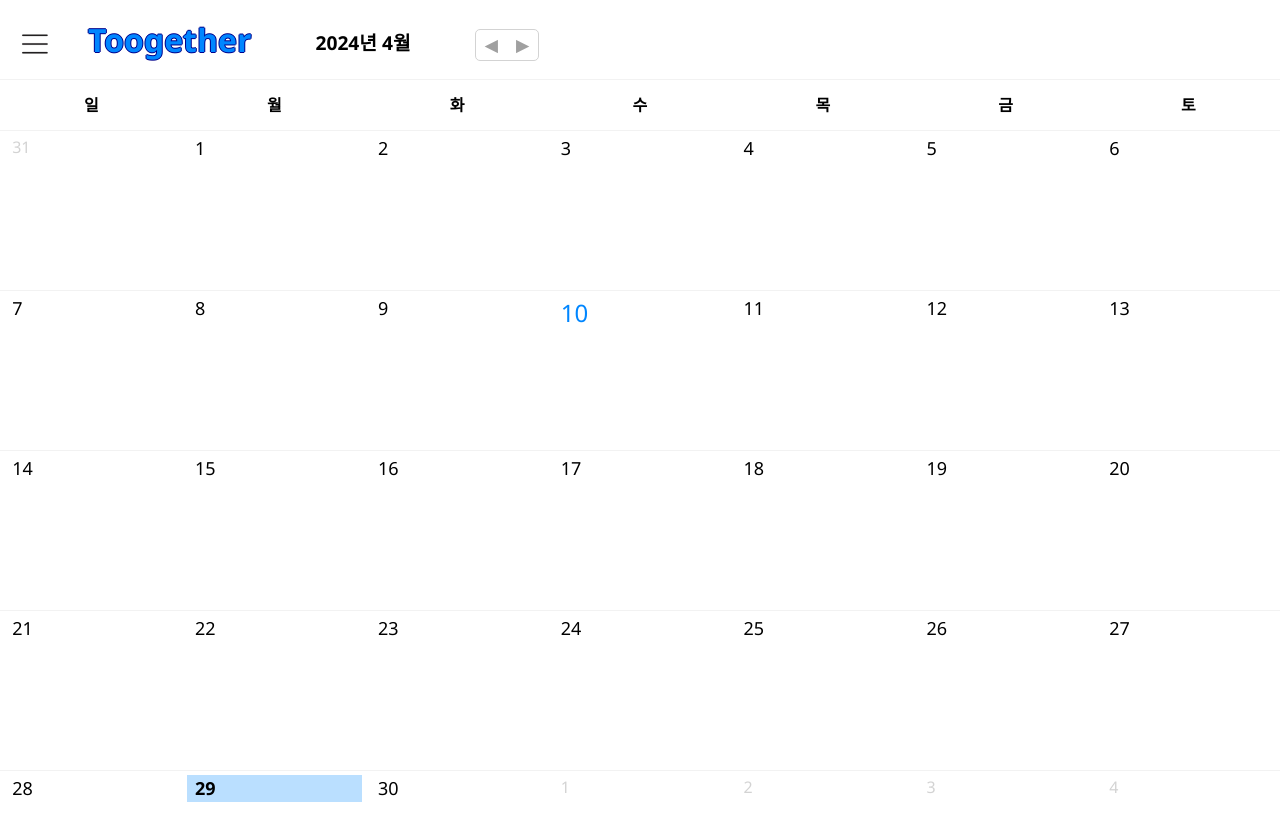
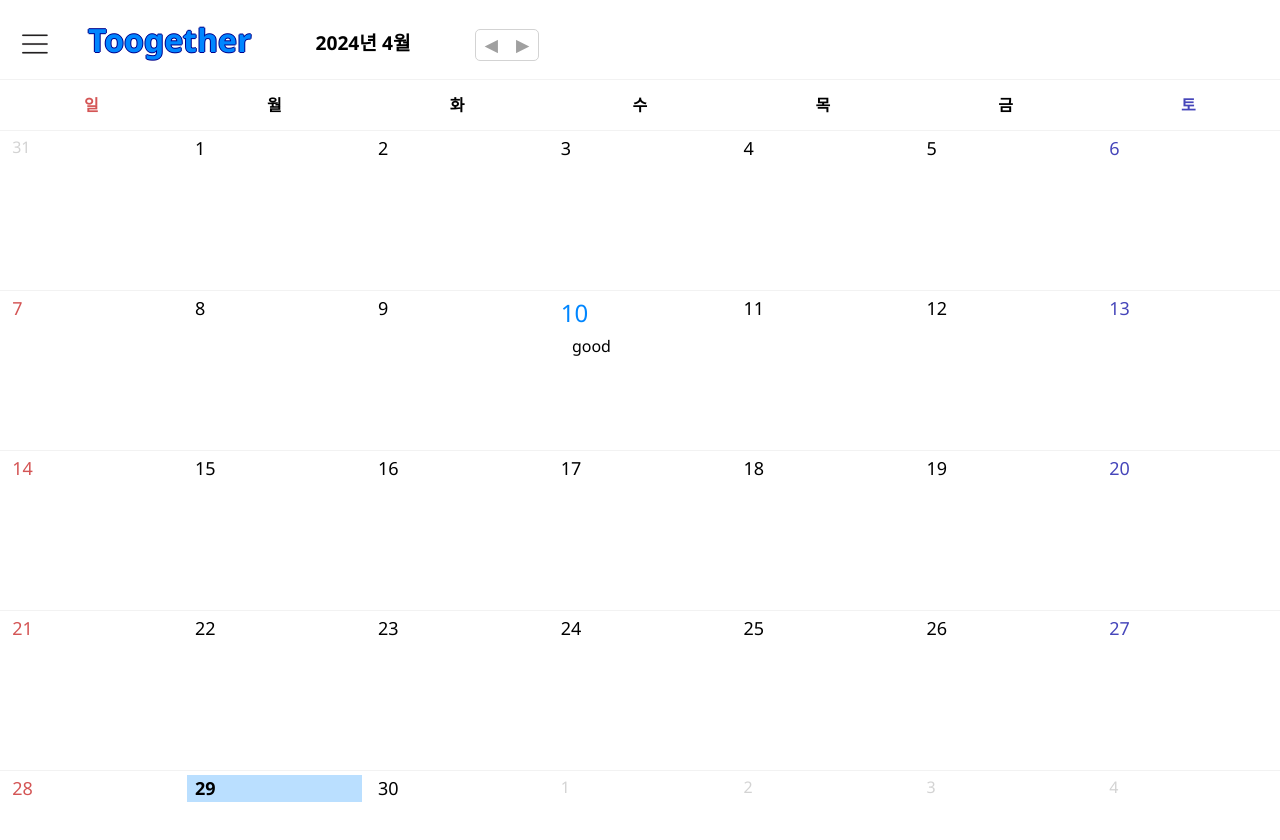
Before and after one commit to skdddfhg123/together, a React (Create React App) app in the folder web/: page /main in a window 1280 px wide. Both pictures are taken after a click on the element "10". Shown: the top 840 px of the page. Built offline with nearby package versions, Linux system fonts and the light colour scheme.

Commit message:
Web - calendar 일정 등록 기능 구현

```diff
--- /dev/null
+++ b/web/src/common/components/Canlendar/CalSchedule.tsx
@@ -0,0 +1,18 @@
+import React, { useState } from 'react';
+// import Schedule from './Schedule';
+
+interface scheduleProps {
+  day: Date;
+  schedule: any[];
+}
+
+export default function CalSchedule({ schedule, day }: scheduleProps) {
+  // const [story, setStory] = useState<any[]>([<Schedule key={0} />]);
+
+  // const addStory = () => {
+  //   setStory(story.concat(<Schedule key={story.length} />));
+  // };
+
+  const Day: Date = day;
+  return <div>{schedule.slice(0, 4)}</div>;
+}
--- a/web/src/common/components/Canlendar/CanlendarList.tsx
+++ b/web/src/common/components/Canlendar/CanlendarList.tsx
@@ -1,10 +1,6 @@
 import React from 'react';
 
-interface CalendarListProps {
-  isOpen: boolean;
-}
-
-export default function CanlendarList({ isOpen }: CalendarListProps) {
+export default function CanlendarList() {
   return (
     <section>
       <h1>Hello Calendar !!!</h1>
--- /dev/null
+++ b/web/src/common/components/Canlendar/Schedule.tsx
@@ -0,0 +1,5 @@
+import React from 'react';
+
+export default function Schedule() {
+  return <div>good</div>;
+}
--- a/web/src/common/styles/calendar.css
+++ b/web/src/common/styles/calendar.css
@@ -53,21 +53,28 @@ td {
   cursor: pointer;
 }
 
-#today {
+.day {
+  font-size: large;
+}
+
+th.day-0, .day-0 .day { /* 일요일 */
+  color: rgb(212, 85, 85);
+}
+
+th.day-6, .day-6 .day { /* 토요일 */
+  color: rgb(70, 70, 186);
+}
+
+.today .day {
   background-color: #badfff;
   font-weight: bold;
-}
-
-.day {
-  font-size: large;
 }
 
 .choiceDay .day {
   color: #0086FF;
   font-size: x-large;
-
 }
 
-td.choiceDay #today {
+.choiceDay.today .day { /* choiceDay와 today 클래스가 같은 요소에 적용될 때 */
   color: white;
 }
--- a/web/src/common/styles/global.css
+++ b/web/src/common/styles/global.css
@@ -35,7 +35,7 @@ h2 {
     height: 3rem;
 
     padding-left: 1rem;
-    margin-bottom: 3rem;
+    /* margin-bottom: 3rem; */
     border: 1px solid lightgray;
     border-radius: 5px;
   }
--- a/web/src/pages/Calendar/calendar.tsx
+++ b/web/src/pages/Calendar/calendar.tsx
@@ -1,5 +1,7 @@
-import React from 'react';
+import React, { useState } from 'react';
 
+import CalSchedule from '@components/Canlendar/CalSchedule';
+import Schedule from '@components/Canlendar/Schedule';
 import { useSetDay } from '@store/index';
 import '@styles/calendar.css';
 
@@ -19,15 +21,9 @@ export default function CalendarPage({
     selectedDay: state.selectedDay,
     setSelectedDay: state.setSelectedDay,
   }));
-
-  const onClickDay = (day: Date) => {
-    if (isSameDay(day, selectedDay)) {
-      setSelectedDay(null);
-    } else {
-      setSelectedDay(day);
-      console.log(`SELECTED DAY : ${day}`);
-    }
-  };
+  const [schedule, setSchedule] = useState<{ [key: string]: JSX.Element[] }>(
+    {},
+  );
 
   const today = new Date();
   today.setHours(0, 0, 0, 0);
@@ -41,6 +37,28 @@ export default function CalendarPage({
       return true;
     }
     return false;
+  };
+
+  const onClickDay = (day: Date) => {
+    if (isSameDay(day, selectedDay)) {
+      setSelectedDay(null);
+    } else {
+      const dayKey = day.toISOString().split('T')[0]; // 날짜를 YYYY-MM-DD 형식으로 키 생성
+      setSelectedDay(day);
+      addSchedule(dayKey);
+      console.log(`SELECTED DAY : ${day}`);
+    }
+  };
+
+  const addSchedule = (dayKey: string) => {
+    const newSchedule = (
+      <Schedule key={dayKey + (schedule[dayKey]?.length || 0)} />
+    );
+    const updatedSchedules = {
+      ...schedule,
+      [dayKey]: [...(schedule[dayKey] || []), newSchedule],
+    };
+    setSchedule(updatedSchedules);
   };
 
   const buildCalendarDays = () => {
@@ -101,11 +119,14 @@ export default function CalendarPage({
 
   const buildCalendarTag = (calendarDays: Date[]) => {
     return calendarDays.map((day: Date, i: number) => {
-      const isToday = isSameDay(day, today);
+      const dayKey = day.toISOString().split('T')[0];
+      const daySchedules = schedule[dayKey] || [];
+
       if (day.getMonth() < currentMonth.getMonth()) {
         return (
           <td key={i} className="prevMonthDay">
             <div>{isPrevMonth ? day.getDate() : ''}</div>
+            <CalSchedule schedule={daySchedules} day={day} />
           </td>
         );
       }
@@ -113,23 +134,21 @@ export default function CalendarPage({
         return (
           <td key={i} className="nextMonthDay">
             <div>{isNextMonth ? day.getDate() : ''}</div>
+            <CalSchedule schedule={daySchedules} day={day} />
           </td>
         );
       }
 
-      let calendarDay = '';
-      if (isToday) {
-        calendarDay += 'today';
-      }
+      const dayOfWeek = day.getDay();
+      const isToday = isSameDay(day, today);
+      let dayClasses = `Day day-${dayOfWeek}`;
+      if (isToday) dayClasses += ' today';
+      if (isSameDay(day, selectedDay)) dayClasses += ' choiceDay';
+
       return (
-        <td
-          key={i}
-          className={`Day ${isSameDay(day, selectedDay) && 'choiceDay'}`}
-          onClick={() => onClickDay(day)}
-        >
-          <div className="day" id={calendarDay}>
-            {day.getDate()}
-          </div>
+        <td key={i} className={dayClasses} onClick={() => onClickDay(day)}>
+          <div className="day">{day.getDate()}</div>
+          <CalSchedule schedule={daySchedules} day={day} />
         </td>
       );
     });
@@ -156,7 +175,9 @@ export default function CalendarPage({
         <thead>
           <tr>
             {daysOfWeek.map((day, i) => (
-              <th key={i}>{day}</th>
+              <th key={i} className={`day-${i}`}>
+                {day}
+              </th>
             ))}
           </tr>
         </thead>
--- a/web/src/pages/main/main.tsx
+++ b/web/src/pages/main/main.tsx
@@ -52,7 +52,7 @@ export default function MainPage() {
       </header>
       <main id="mainSection">
         <aside id={isOn ? 'calendarList-entering' : 'calendarList-exiting'}>
-          {isOn && <CanlendarList isOpen={isOn} />}
+          {isOn && <CanlendarList />}
         </aside>
         <Calendar isPrevMonth isNextMonth currentMonth={currentMonth} />
       </main>
```
